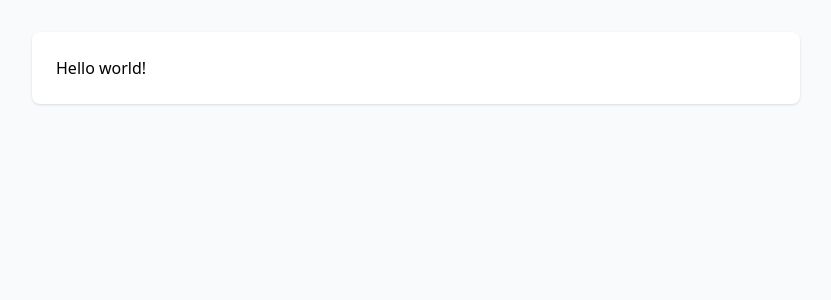
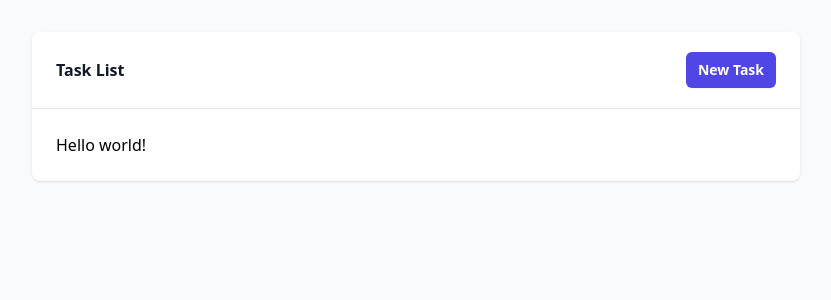
Before and after one commit to mmgolden/to-do-vue, a Vue app: page / in a window 1280 px wide. Shown: the top 300 px of the page, without its empty margins (224-1055 px from the left). Built offline with nearby package versions, Linux system fonts and the light colour scheme; a web font is replaced by a local one.

Commit message:
feat: add base button component

```diff
--- a/src/App.vue
+++ b/src/App.vue
@@ -2,6 +2,16 @@
   <main class="mx-auto max-w-7xl p-4 sm:p-6 lg:p-8">
     <div class="mx-auto max-w-3xl">
       <BaseCard>
+        <template #header>
+          <div class="-ml-4 -mt-2 flex flex-wrap items-center justify-between sm:flex-nowrap">
+            <div class="ml-4 mt-2">
+              <h3 class="text-base font-semibold text-gray-900">Task List</h3>
+            </div>
+            <div class="ml-4 mt-2 shrink-0">
+              <BaseButton @click="startCreateTask"> New Task </BaseButton>
+            </div>
+          </div>
+        </template>
         <template #content>
           <p>Hello world!</p>
         </template>
@@ -12,6 +22,11 @@
 
 <script setup lang="ts">
 import BaseCard from "@/components/base/BaseCard.vue";
+import BaseButton from "@/components/base/BaseButton.vue";
+
+const startCreateTask = () => {
+  console.log("create task");
+};
 </script>
 
 <style scoped></style>
--- /dev/null
+++ b/src/components/base/BaseButton.vue
@@ -0,0 +1,20 @@
+<template>
+  <button
+    :type="type"
+    class="rounded-md bg-indigo-600 px-3 py-2 text-sm font-semibold text-white shadow-sm hover:bg-indigo-500 focus-visible:outline focus-visible:outline-2 focus-visible:outline-offset-2 focus-visible:outline-indigo-600"
+  >
+    <slot />
+  </button>
+</template>
+
+<script setup lang="ts">
+interface Props {
+  type?: "button" | "submit";
+}
+
+withDefaults(defineProps<Props>(), {
+  type: "button",
+});
+</script>
+
+<style scoped></style>
```
